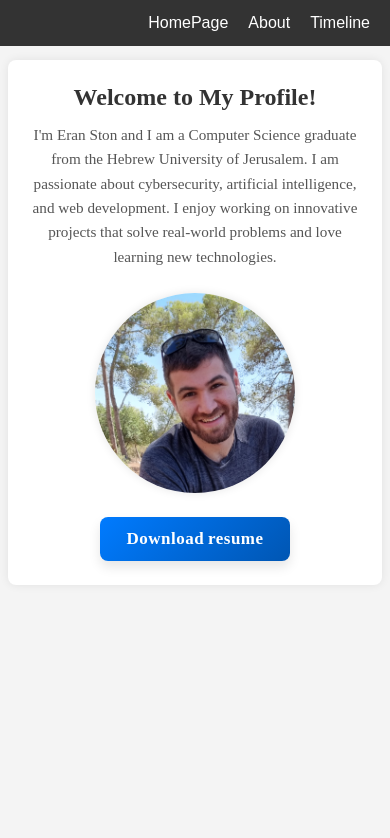
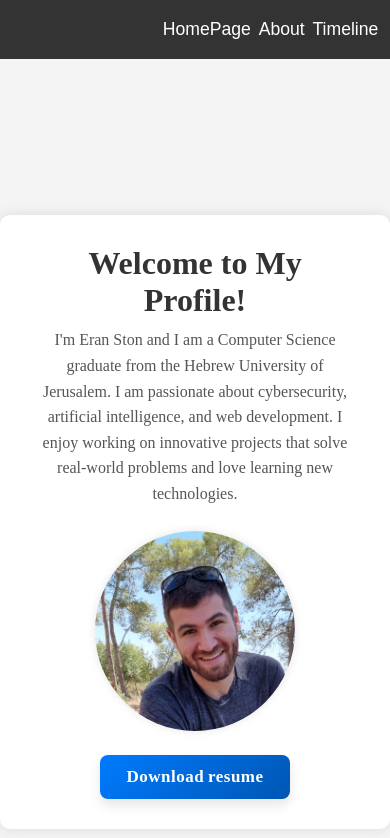
Before and after one commit to eranston/ProfileWebSite, a plain HTML site: page public/Html/HomePage.html in a window 390 px wide. Drawn offline with Linux system fonts and the light colour scheme.

Commit message:
another fix

```diff
--- a/public/Styles/About/About.css
+++ b/public/Styles/About/About.css
@@ -9,11 +9,12 @@ body {
 
 /* ----------  PAGE LAYOUT  ---------- */
 .page-wrap {
-  padding-top: 100px;             /* clear fixed nav */
-  min-height: 100vh;
   display: flex;
   justify-content: center;
-  align-items: flex-start;
+  align-items: center;
+  min-height: 100vh;
+  padding-top: 140px; /* ensure content clears fixed top navigation bar */
+  box-sizing: border-box;
 }
 
 /* ----------  MAIN CONTENT  ---------- */
--- a/public/Styles/HomePage/HomePage.css
+++ b/public/Styles/HomePage/HomePage.css
@@ -1,26 +1,29 @@
-/* ----------  GLOBAL RESET / BASE  ---------- */
+
+
 html,
 body {
   margin: 0;
   padding: 0;
-  font-family: "Times New Roman", sans-serif;  /* system-safe font */
+  font-family: "Times New Roman", sans-serif;   /* system-safe font */
   background: #f4f4f4;
 }
 
+
 /* ----------  MAIN PAGE LAYOUT  ---------- */
+
 .page-wrap {
-  padding-top: 100px;   /* space for fixed nav */
+  padding-top: 100px;          /* space for fixed nav */
   min-height: 100vh;
+
   display: flex;
-  justify-content: center;
-  align-items: center;
+  justify-content: center;     /* center horizontally */
+  align-items: center;         /* center vertically */
 }
 
-/* ----------  DOWNLOAD BUTTON  ---------- */
 .CV-download-button {
   display: inline-block;
   text-decoration: none;
-  color: #fff;
+  color: #ffffff;
   background: linear-gradient(135deg, #007bff, #0056b3);
   font-size: 17px;
   font-weight: 600;
@@ -39,6 +42,7 @@ body {
 }
 
 /* ----------  CONTENT CARD  ---------- */
+
 .container {
   background: #fff;
   padding: 30px 40px;
@@ -50,17 +54,19 @@ body {
 }
 
 /* ----------  PROFILE PHOTO  ---------- */
+
 .profile-photo {
-  width: 200px !important;
+  width: 200px !important;   /* lock the size */
   height: 200px !important;
-  object-fit: cover;
-  border-radius: 50%;
+  object-fit: cover;         /* crop, don’t distort */
+  border-radius: 50%;        /* perfect circle */
   display: block;
   margin: 1.5rem auto 0;
   box-shadow: 0 0 10px rgba(0, 0, 0, 0.1);
 }
 
 /* ----------  TYPOGRAPHY  ---------- */
+
 h1 {
   margin: 0 0 0.5rem;
   color: #333;
@@ -71,49 +77,3 @@ h1 {
   color: #555;
   line-height: 1.6;
 }
-
-/* ----------  RESPONSIVE (phones ≤ 600 px)  ---------- */
-@media (max-width: 600px) {
-
-  /* ---------- GENERAL ---------- */
-  .page-wrap {
-    padding-top: 60px;        /* real navbar ≈ 48-50 px on phones */
-    padding-left: 8px;
-    padding-right: 8px;
-    min-height: auto;         /* drop the “100 vh” push-down */
-  }
-
-  .container {
-    padding: 24px 20px;
-    border-radius: 8px;
-    box-shadow: 0 0 10px rgba(0,0,0,.08);
-    max-width: 100%;          /* let it breathe edge-to-edge */
-  }
-
-  h1 {
-    font-size: 1.5rem;        /* smaller headline */
-    margin-bottom: .75rem;
-  }
-
-  .about {
-    font-size: .95rem;
-    margin-bottom: 1.25rem;
-  }
-
-  .CV-download-link {
-    font-size: .9rem;
-    padding: 10px 24px;
-  }
-
-  /* ---------- TIMELINE ---------- */
-  .timeline           { margin-top: 1rem; }
-  .timeline::before   { left: 12px; }           /* move line inwards */
-  .timeline-item      { padding-left: 44px; margin-bottom: 2rem; }
-  .timeline-item::before {
-    width: 12px; height: 12px; left: 6px;
-  }
-  .timeline-card      { padding: .9rem 1rem; }
-  .timeline-card h3   { font-size: 1.05rem; }
-  .timeline-date      { font-size: .9rem; }
-
-}
--- a/public/Styles/Objects/NavigationBar/NavigationBar.css
+++ b/public/Styles/Objects/NavigationBar/NavigationBar.css
@@ -1,16 +1,13 @@
-/* ----------  TOP NAVIGATION BAR  ---------- */
-
-/* Top Navigation Bar */
 .top-nav {
   position: fixed;
   top: 0;
   left: 0;
   right: 0;
   background-color: #333;
-    padding: 14px 20px;
+  padding: 1.2rem 3vw; /* Use rem/vw for scalable padding */
   display: flex;
   justify-content: flex-end;
-    gap: 20px;
+  gap: 2vw; /* Use vw for scalable gap */
   z-index: 1000;
 }
 
@@ -18,7 +15,7 @@
   background: none;
   border: none;
   color: white;
-    font-size: 16px;
+  font-size: 1.1rem; /* Use rem for scalable font size */
   cursor: pointer;
   padding: 0;
   text-decoration: none;
```
Lines whose indentation alone changed are shown as unchanged.
